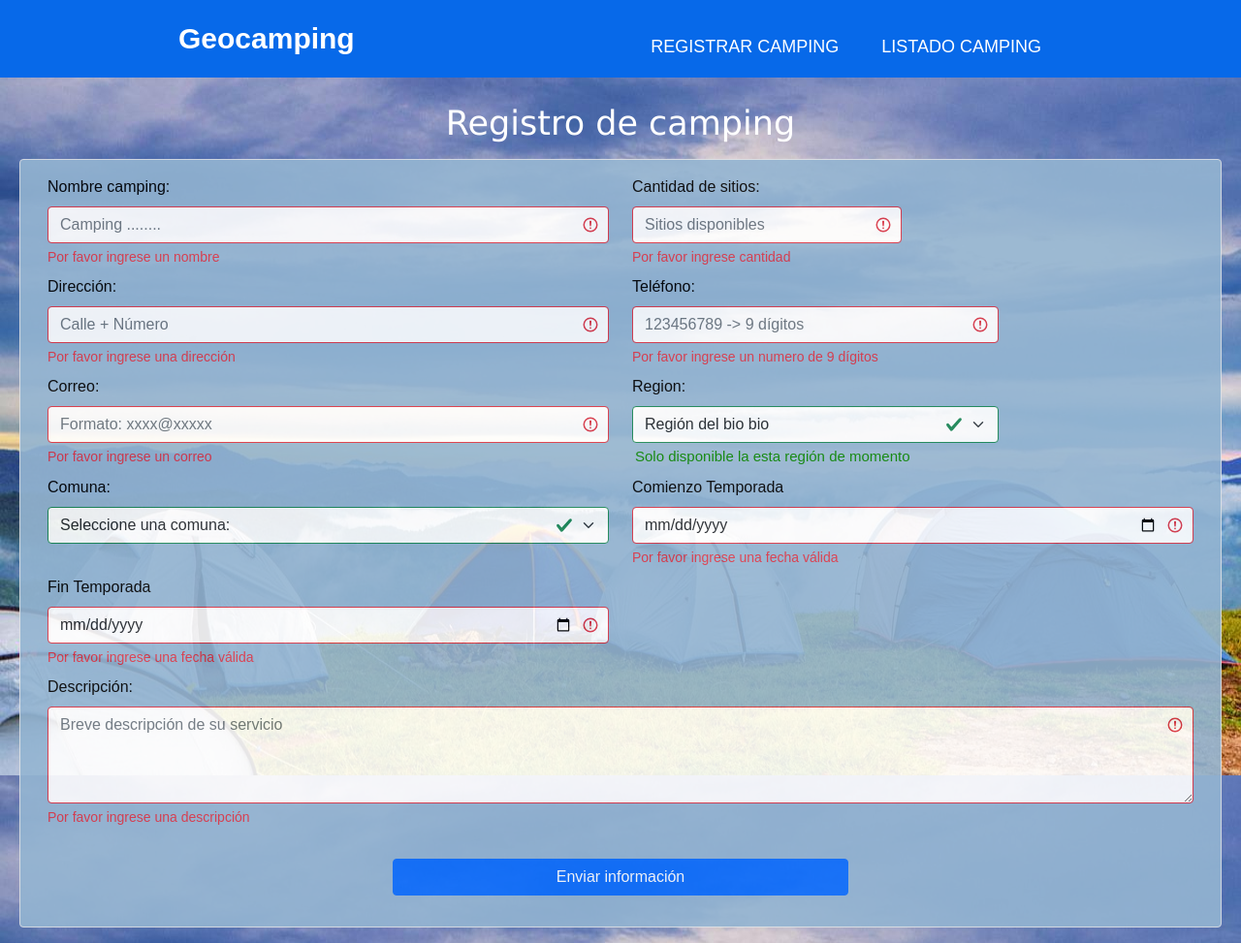
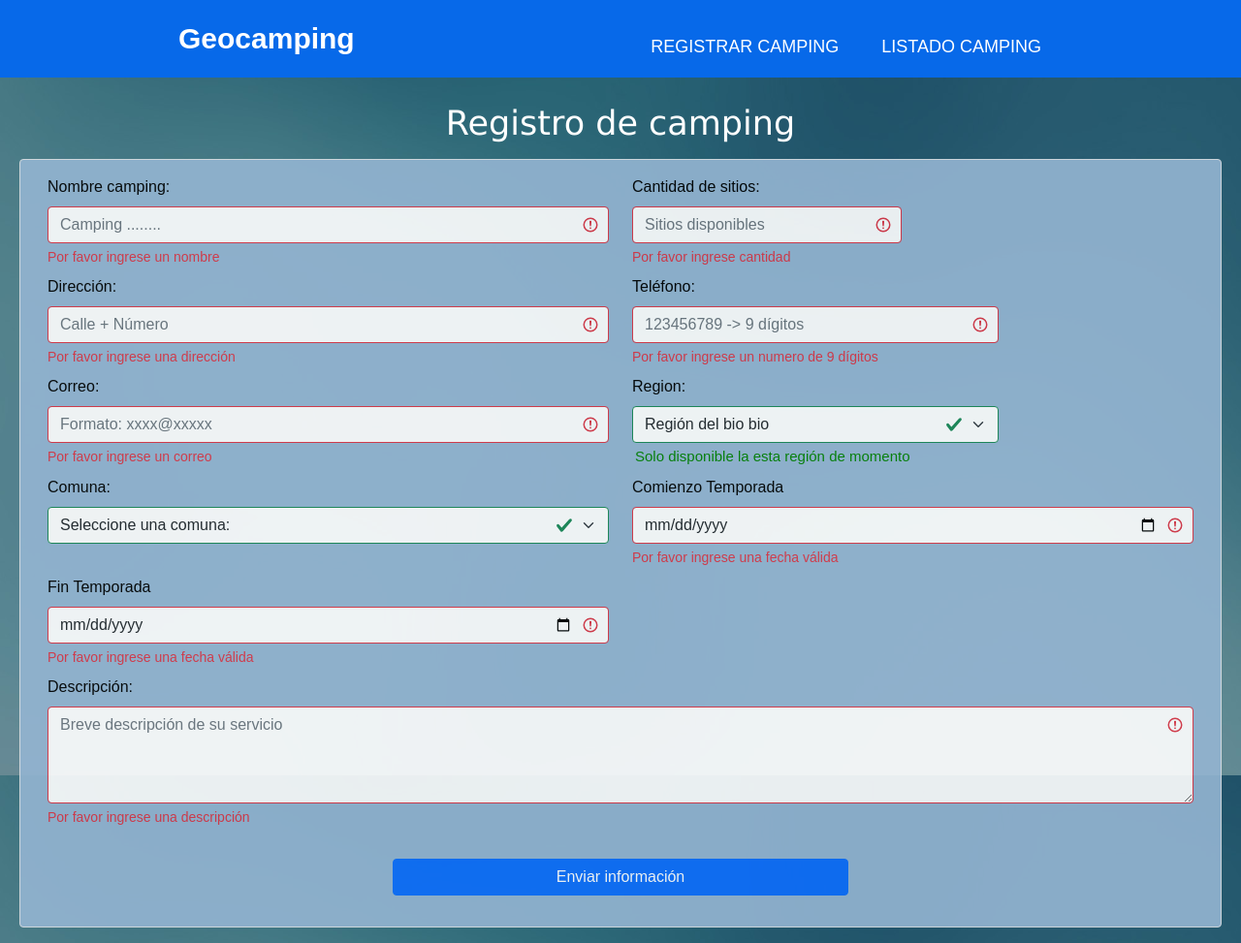
Before and after one commit to Felipeopazoc/proyecto-taller-desarrollo, a PHP site: page / in a window 1280 px wide. Shown: the whole page at 97% size. Run offline with PHP 8.4, Linux system fonts and the light colour scheme; data that the repository does not hold is empty; some libraries are stand-ins or nearby versions.

Commit message:
arreglos de estilos

```diff
--- a/mostrar_campings.php
+++ b/mostrar_campings.php
@@ -28,7 +28,7 @@
                 </nav>
             </header>
             <h1 class="text-center text-white mt-3">Listado de campings registrados</h1>
-            <table class="table table-hover w-75 m-auto bg-light">
+            <table class="table table-responsive table-hover w-75 m-auto bg-light">
                 <thead>
                     <th>Nombre</th>
                     <th>Cantidad puestos</th>
--- a/registro_camping.view.php
+++ b/registro_camping.view.php
@@ -37,7 +37,7 @@
         <form class=" row m-auto text-black border mb-3 formulario rounded mt-2 p-3 was-validated" action="<?php htmlspecialchars($_SERVER["PHP_SELF"])?>" method="post">
 
             <div class="col-lg-6 col-md-6 col-sm-6 mb-2 ">
-                <label class="form-label" for="name">Nombre camping: </label>
+                <label class="form-label " for="name">Nombre camping: </label>
                 <input class="form-control" id="name" placeholder="Camping ........" required type="text" name="nombre" id="nombre">
                 <div class="invalid-feedback">Por favor ingrese un nombre</div>
             </div>
--- a/styles_registro_camping/styles.css
+++ b/styles_registro_camping/styles.css
@@ -1,8 +1,9 @@
 body{
-    background-image: url("../img/Camping.jpg");
+    background-image: url("../img/fondo-formulario.jpg");
     background-repeat: no-repeat;
     background-size: 100% 100%;
     background-attachment: fixed;
+
     font-family: Arial, Helvetica, sans-serif;
 }
 
```
Also changed, not shown: img/camping-tio-peyo.jpeg (deleted), img/camping.png (deleted), img/fondo-formulario.jpg (added), img/portada.jfif (deleted).
